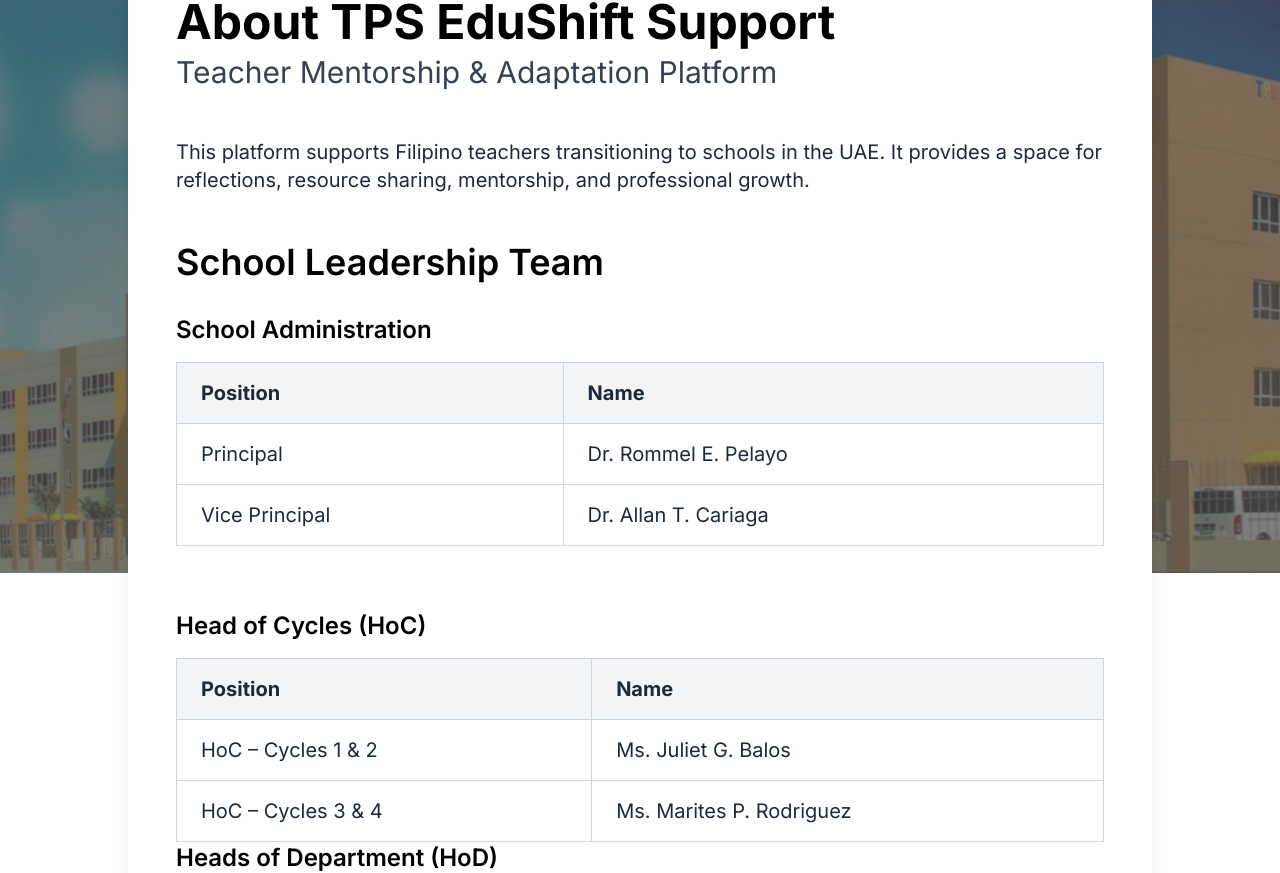
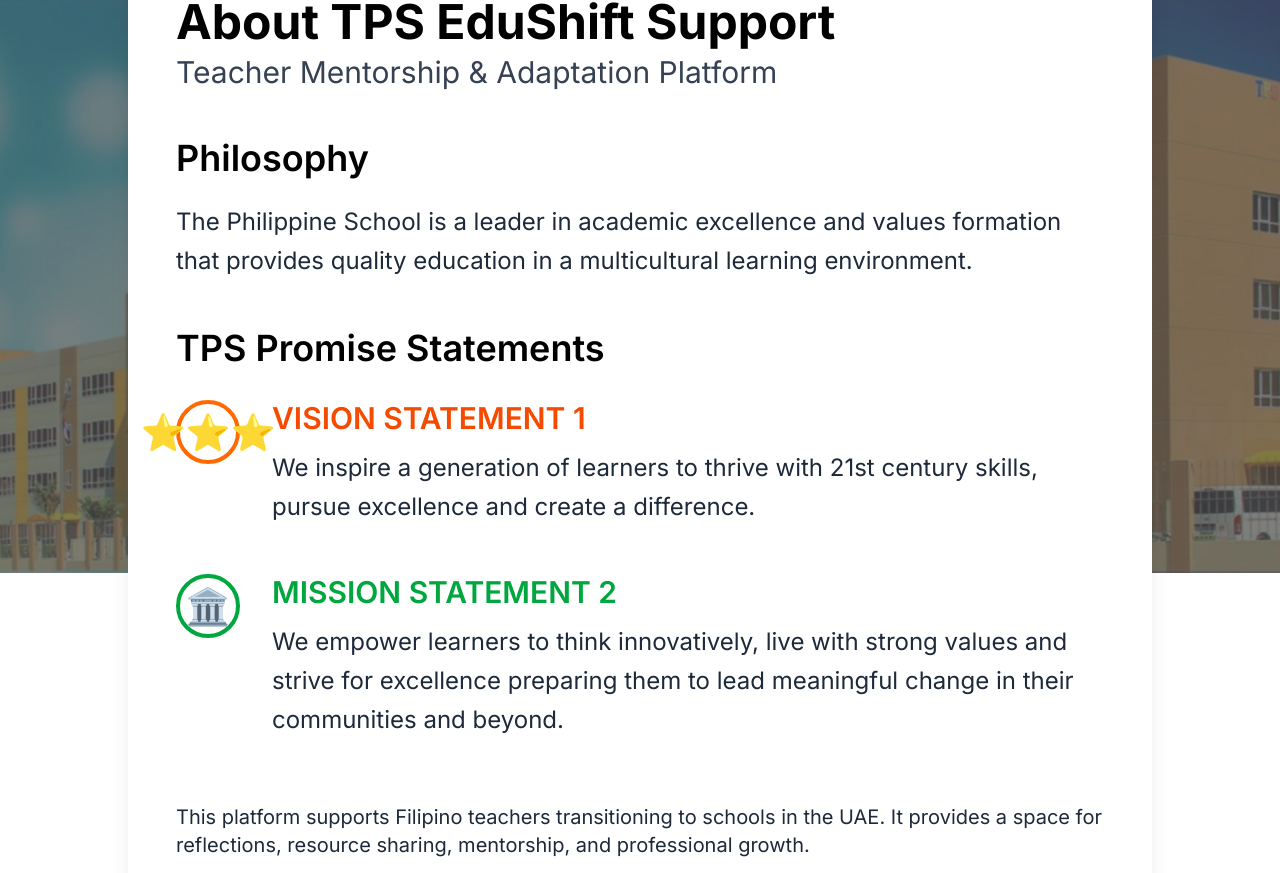
Before and after one commit to aemlsu/capstone-website, a Next.js app: page /about in a window 1280 px wide. Shown: the part 227-1100 px from the top of the page. Built offline with nearby package versions, Linux system fonts and the light colour scheme.

Commit message:
Update page.tsx

```diff
--- a/app/about/page.tsx
+++ b/app/about/page.tsx
@@ -6,6 +6,44 @@
         <h1 className="text-5xl font-bold text-black mb-2">About TPS EduShift Support</h1>
         <p className="text-3xl text-gray-700 mb-12">Teacher Mentorship &amp; Adaptation Platform</p>
 
+        {/* NEW: Philosophy + Vision & Mission Statements */}
+        <div className="prose text-xl text-gray-800 max-w-none mb-16">
+
+          <h2 className="text-4xl font-semibold text-black mb-6">Philosophy</h2>
+          <p className="mb-12 text-2xl leading-relaxed">
+            The Philippine School is a leader in academic excellence and values formation that provides quality education in a multicultural learning environment.
+          </p>
+
+          <h2 className="text-4xl font-semibold text-black mb-8">TPS Promise Statements</h2>
+
+          {/* Vision Statement 1 */}
+          <div className="flex gap-8 mb-12">
+            <div className="w-16 h-16 flex-shrink-0 border-4 border-orange-500 rounded-full flex items-center justify-center text-4xl">
+              ⭐⭐⭐
+            </div>
+            <div>
+              <h3 className="text-3xl font-semibold text-orange-600 mb-3">VISION STATEMENT 1</h3>
+              <p className="text-2xl leading-relaxed">
+                We inspire a generation of learners to thrive with 21st century skills, pursue excellence and create a difference.
+              </p>
+            </div>
+          </div>
+
+          {/* Mission Statement 2 */}
+          <div className="flex gap-8">
+            <div className="w-16 h-16 flex-shrink-0 border-4 border-green-600 rounded-full flex items-center justify-center text-4xl">
+              🏛️
+            </div>
+            <div>
+              <h3 className="text-3xl font-semibold text-green-600 mb-3">MISSION STATEMENT 2</h3>
+              <p className="text-2xl leading-relaxed">
+                We empower learners to think innovatively, live with strong values and strive for excellence preparing them to lead meaningful change in their communities and beyond.
+              </p>
+            </div>
+          </div>
+        </div>
+
+        {/* Everything below this line is exactly your original code (unchanged) */}
         <div className="prose text-xl text-gray-800 max-w-none">
           <p className="mb-12">
             This platform supports Filipino teachers transitioning to schools in the UAE.
@@ -42,7 +80,6 @@
             </tbody>
           </table>
 
-
           {/* HoD Table */}
           <h3 className="text-2xl font-semibold text-black mb-4">Heads of Department (HoD)</h3>
           <table className="w-full border-collapse mb-16">
@@ -64,7 +101,6 @@
             </tbody>
           </table>
 
-
           {/* KG & Lower Grades */}
           <h3 className="text-2xl font-semibold text-black mb-4"> Kindergarten &amp; Lower Grades</h3>
           <table className="w-full border-collapse">
@@ -81,7 +117,7 @@
           </table>
 
           {/* PARTNERSHIP LOGOS SECTION */}
-            <h2 className="text-4xl font-semibold text-black mt-16 mb-8 text-center">Offical Websites</h2>
+          <h2 className="text-4xl font-semibold text-black mt-16 mb-8 text-center">Official Websites</h2>
           <div className="flex flex-wrap justify-center items-center gap-16">
             <a href="https://tpsdxb.com/" target="_blank" rel="noopener noreferrer" className="hover:scale-105 transition-transform">
               <img src="/images/tps-logo.png" alt="The Philippine School" className="h-20 object-contain" />
```
Lines whose indentation alone changed are shown as unchanged.
